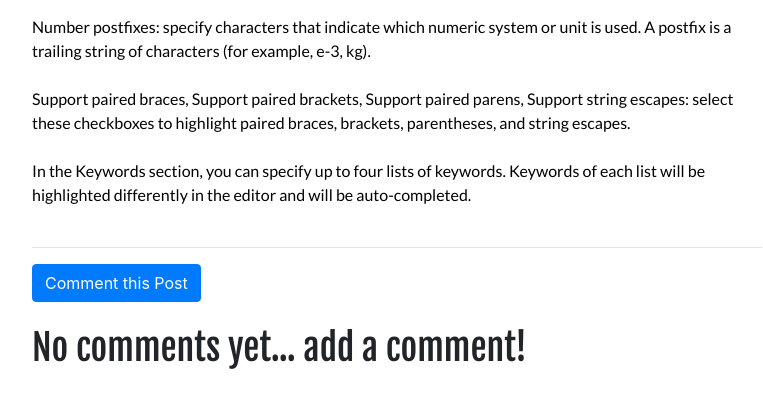
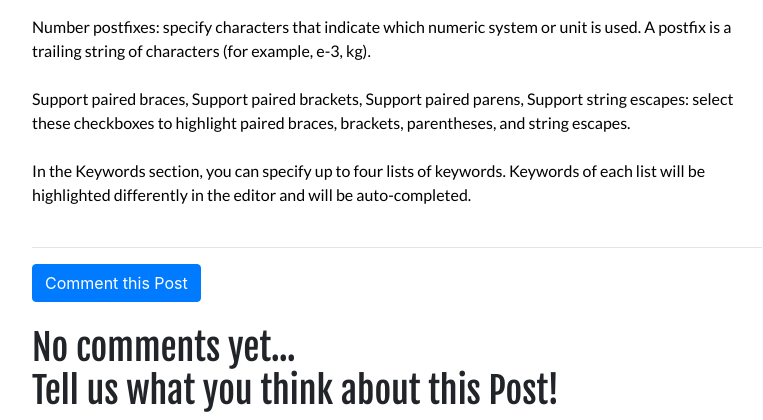
Before and after one commit to JoaoLuisProjetos/BlogApp, a Django app: page /post/2 in a window 1280 px wide. Shown: the part 750-1170 px from the top of the page, without its empty margins (43-806 px from the left). Before the commit the page ends 1119 px from the top, so only its background shows below. Run offline with Django 3.2, Linux system fonts and the light colour scheme; data comes from the database, SQL or seed files in the repository; some libraries are stand-ins or nearby versions.

Commit message:
atualizada frase caso nao exista comentarios no post

```diff
--- a/blog/templates/blog/post_detail.html
+++ b/blog/templates/blog/post_detail.html
@@ -51,7 +51,7 @@
 			</div>
 		{% empty %}
 			<br>
-			<h4>No comments yet... add a comment!</h4>
+			<h4>No comments yet... <br>Tell us what you think about this Post!</h4>
 		{% endfor %}
 
 {% endblock %}
```
